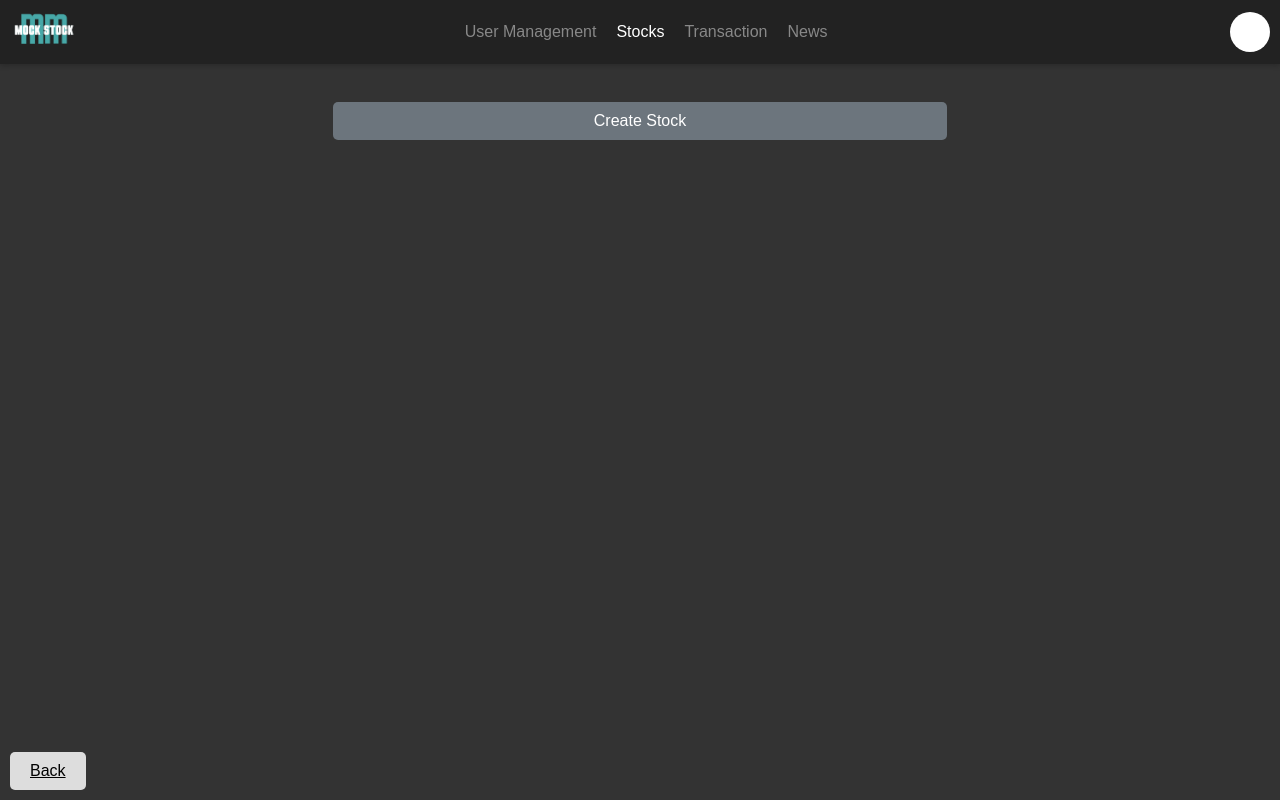
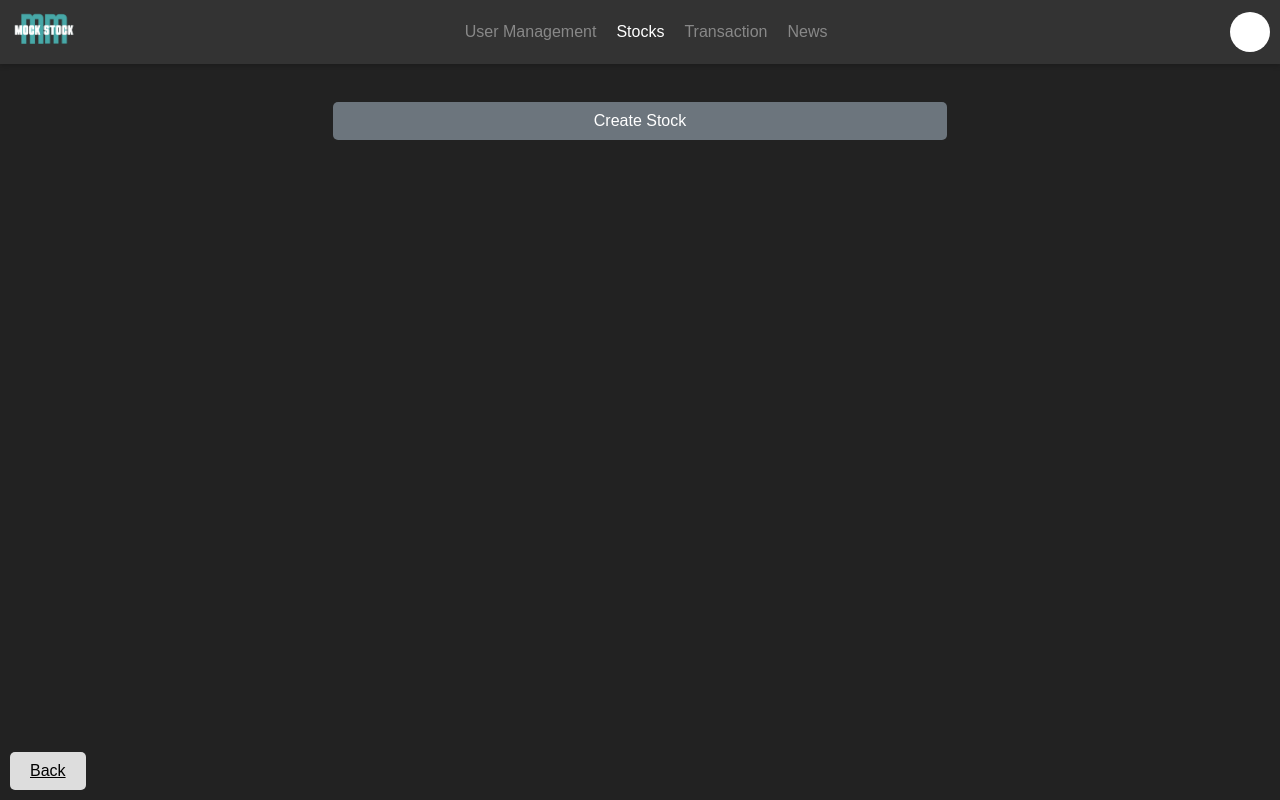
Before and after one commit to dhvanithakkar/MockStockSimulation, a website: page frontend/game-stocks.html in a window 1280 px wide. Drawn offline with nearby package versions, Linux system fonts and the light colour scheme; no server answers.

Commit message:
anged colour of the header for admin side

```diff
--- a/frontend/game-detail.css
+++ b/frontend/game-detail.css
@@ -1,6 +1,6 @@
 body {
     font-family: Arial, sans-serif;
-    background-color: #2c2c2c; /* Dark grey background */
+    background-color: #222; /* Dark grey background */
     color: #ccc; /* Light grey text */
     margin: 0;
     padding: 0;
--- a/frontend/game-stocks.css
+++ b/frontend/game-stocks.css
@@ -2,12 +2,12 @@ body {
     font-family: 'Arial', 'Helvetica', sans-serif;
     margin: 0;
     padding: 0;
-    background-color: #333; /* Dark grey */
+    background-color: #222; /* Dark grey */
     color: #ddd; /* Light grey text */
   }
 
   header {
-    background-color: #222; /* Darker grey */
+    background-color: #333; /* Darker grey */
     color: #fff;
     padding: 10px;
     display: flex;
--- a/frontend/game_news.css
+++ b/frontend/game_news.css
@@ -1,6 +1,6 @@
 body {
   font-family: Arial, sans-serif;
-  background-color: #333;
+  background-color: #222;
   margin: 0;
   padding: 0;
   color: #ddd;
@@ -79,7 +79,7 @@ button:hover {
 }
 
 header {
-  background-color: #222;
+  background-color: #333;
   color: #fff;
   padding: 10px;
   display: flex;
```
